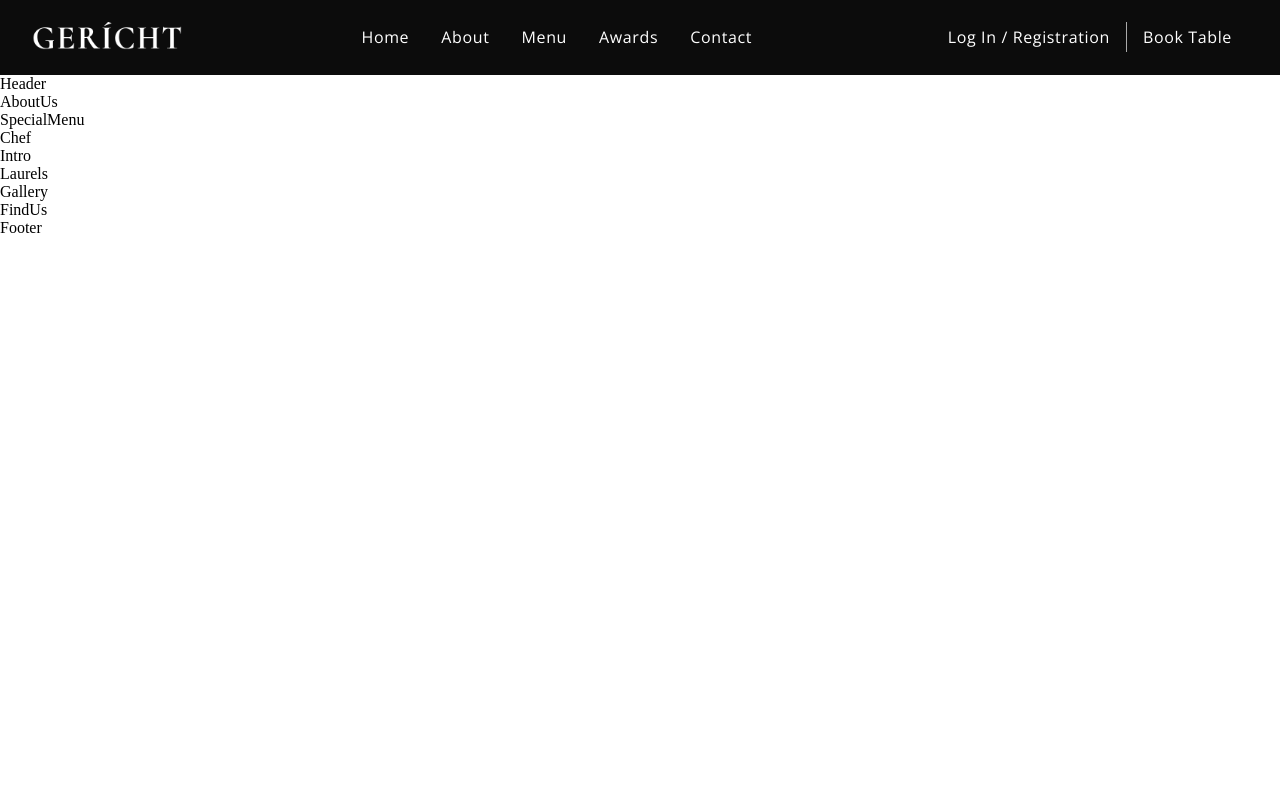
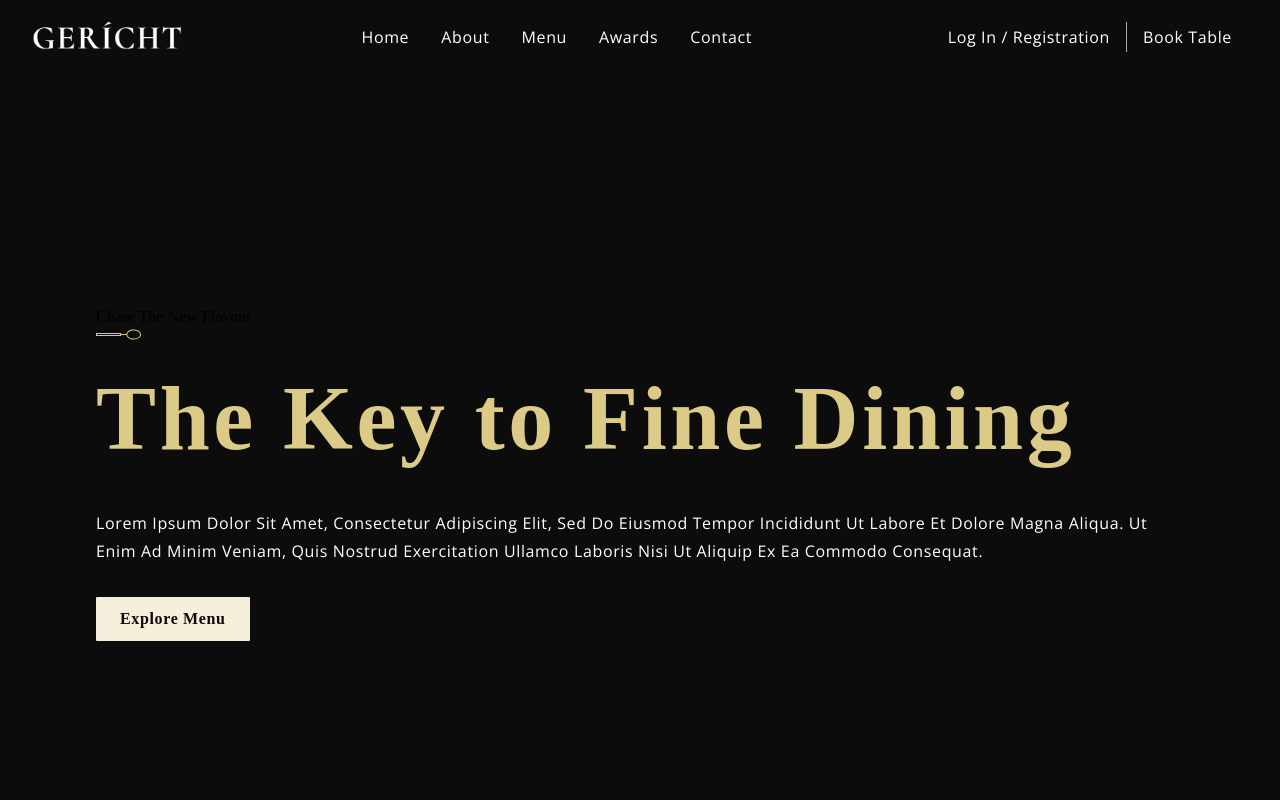
Before and after one commit to akramgadir/restaurant-akram-website, a React (Create React App) app: page / in a window 1280 px wide. Shown: the top 800 px of the page. Built offline with nearby package versions, Linux system fonts and the light colour scheme; a web font is replaced by a local one.

Commit message:
header started

```diff
--- a/src/components/SubHeading/SubHeading.jsx
+++ b/src/components/SubHeading/SubHeading.jsx
@@ -1,8 +1,10 @@
 import React from 'react';
+import images from '../../constants/images';
 
-const SubHeading = () => (
-  <div>
-    SubHeading
+const SubHeading = ({title}) => (
+  <div style={{marginBottom: '1rem'}}>
+    <p className='p__coremorant'>{title}</p>
+    <img src={images.spoon} alt="spoon" className='spoon__img'/>
   </div>
 );
 
--- a/src/container/Header/Header.css
+++ b/src/container/Header/Header.css
@@ -0,0 +1,16 @@
+.app__header {
+  background-color: var(--color-black);
+}
+
+.app__header-h1 {
+  font-family: var(--font-base);
+  color: var(--color-golden);
+  letter-spacing: 0.04em;
+  /* text-transform: uppercase; */
+  line-height: 117px;
+  font-size: 90px;
+}
+
+.app__header-img {
+  width: 80%;
+}
--- a/src/container/Header/Header.jsx
+++ b/src/container/Header/Header.jsx
@@ -1,11 +1,24 @@
 import React from 'react';
-
 import './Header.css';
+import images from '../../constants/images';
+import { SubHeading } from '../../components';
 
 const Header = () => (
-  <div>
-    Header
+  //give it an id of home so we can scroll to it
+  <>
+  <div className='app__header app__wrapper section__padding' id='home'>
+    <div className='app_wrapper_info'>
+    <SubHeading title='Chase The New Flavour'/>
+    <h1 className='app__header-h1'>The Key to Fine Dining</h1>
+    <p className='p__opensans' style={{margin:'2rem 0'}}>Lorem ipsum dolor sit amet, consectetur adipiscing elit, sed do eiusmod tempor incididunt ut labore et dolore magna aliqua. Ut enim ad minim veniam, quis nostrud exercitation ullamco laboris nisi ut aliquip ex ea commodo consequat.</p>
+    <button className='custom__button'>Explore Menu</button>
+    </div>
   </div>
+  <div className='app__header_img'>
+    <img src={images.welcome} alt="header-img" />
+
+  </div>
+</>
 );
 
 export default Header;
```
Also changed, not shown: src/App.js (+14 -4 lines).
